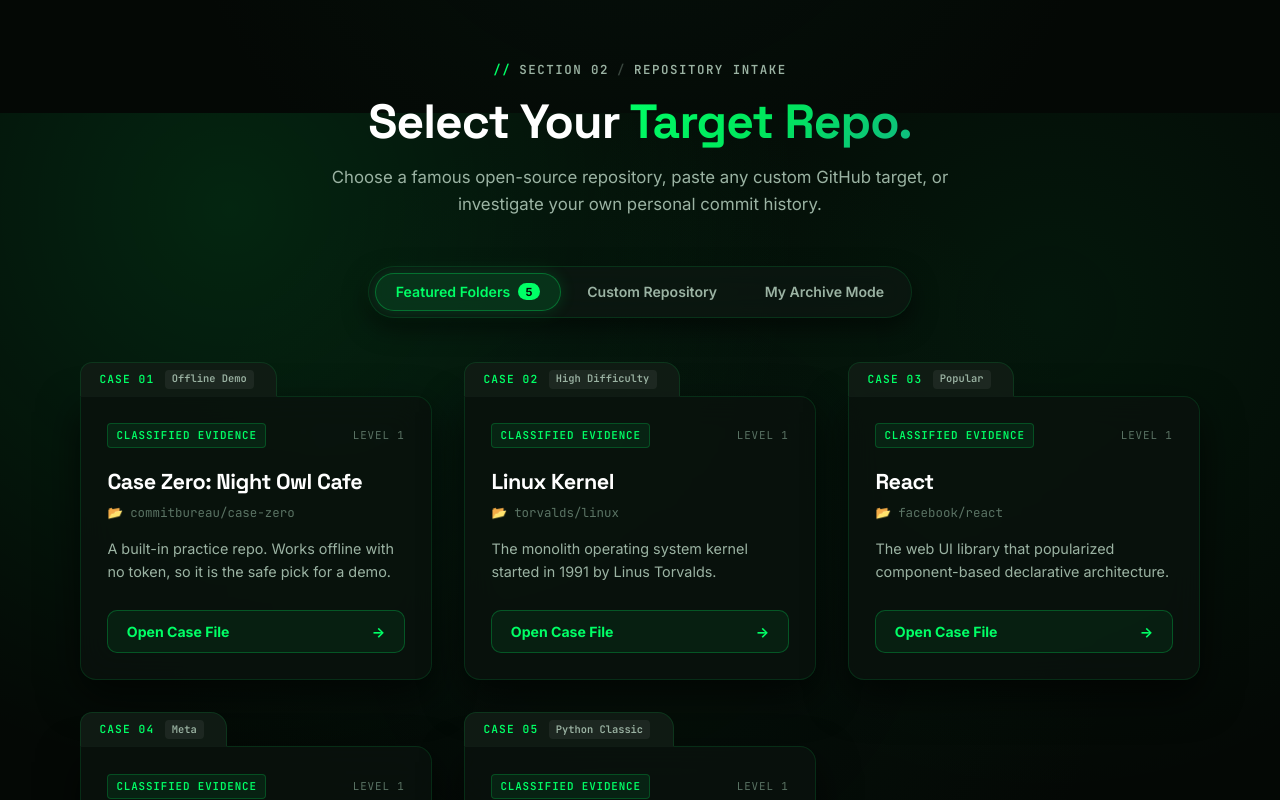
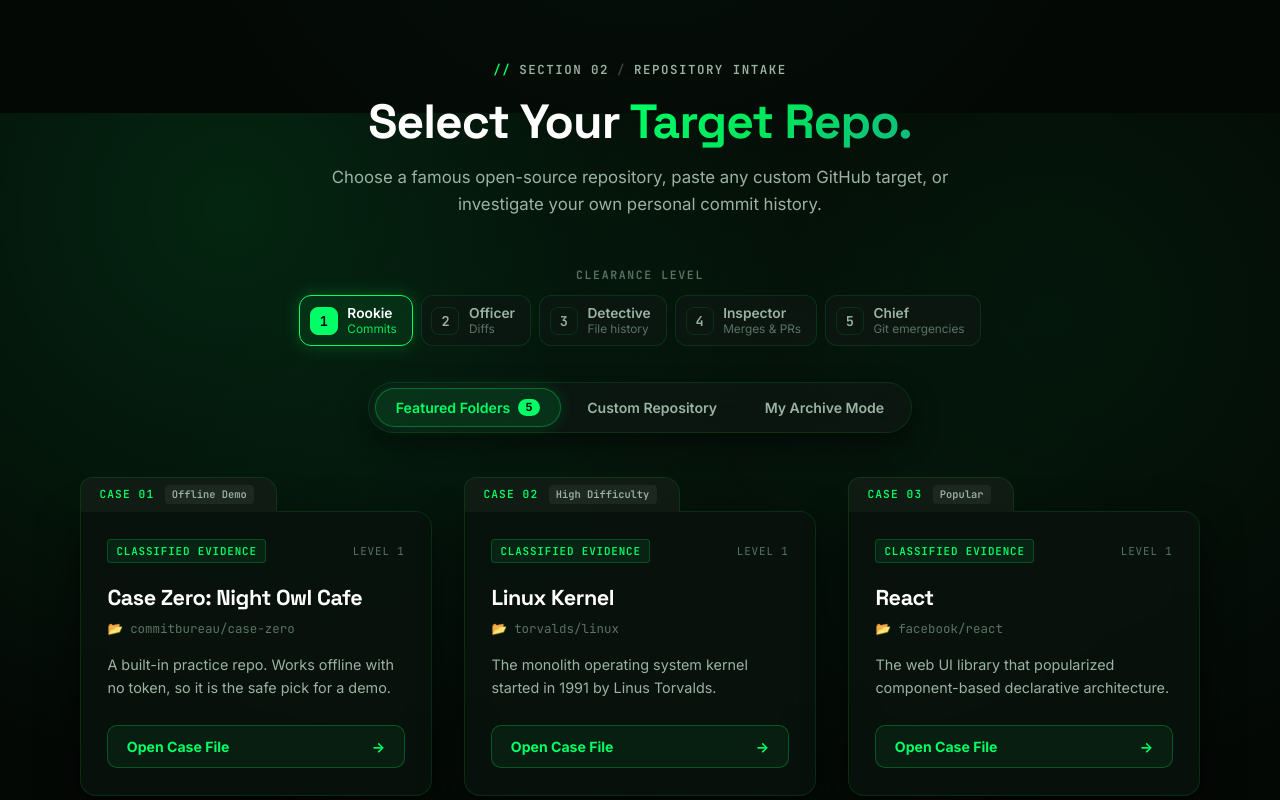
Before and after one commit to ejinbt/CommitBureau, a React (Vite) app: page / in a window 1280 px wide. Shown: the part 687-1487 px from the top of the page. Built offline with nearby package versions, Linux system fonts and the light colour scheme.

Commit message:
Remember the chosen level across reloads

```diff
--- a/src/App.jsx
+++ b/src/App.jsx
@@ -3,7 +3,18 @@
 import InvestigationPage from './pages/InvestigationPage';
 import DebriefPage from './pages/DebriefPage';
 import DetectiveCursor from './components/DetectiveCursor';
-import { finalReport } from './api';
+import { finalReport, RANKS } from './api';
+
+// The chosen level survives a reload. Storage can be blocked (private mode), so fall back to level 1.
+const LEVEL_KEY = 'cb_level';
+function loadLevel() {
+  try {
+    const saved = Number(localStorage.getItem(LEVEL_KEY));
+    return saved >= 1 && saved <= 5 ? saved : 1;
+  } catch {
+    return 1;
+  }
+}
 
 /**
  * Root Application Component
@@ -13,11 +24,26 @@
 export default function App() {
   const [currentScreen, setCurrentScreen] = useState('main'); // 'main' | 'investigation' | 'debrief'
   const [targetRepo, setTargetRepo] = useState(null);
-  const [level, setLevel] = useState(1);
-  const [rank, setRank] = useState('Rookie');
+  const [level, setLevel] = useState(loadLevel);
+  const [rank, setRank] = useState(() => RANKS[loadLevel() - 1]);
   const [lastDebrief, setLastDebrief] = useState(null);
   const [lastLevelPlayed, setLastLevelPlayed] = useState(1);
   const [intakeTab, setIntakeTab] = useState('featured');
+
+  // Remember the level for the next visit.
+  useEffect(() => {
+    try {
+      localStorage.setItem(LEVEL_KEY, String(level));
+    } catch {
+      // Storage blocked: the level just won't survive a reload.
+    }
+  }, [level]);
+
+  // The level picker on the home screen: jump straight to any level.
+  const handleSelectLevel = (nextLevel) => {
+    setLevel(nextLevel);
+    setRank(RANKS[nextLevel - 1]);
+  };
 
   // Handle browser back and forward button events
   useEffect(() => {
@@ -104,6 +130,7 @@
           intakeTab={intakeTab}
           onStartCase={handleStartCase}
           onNavigate={handleNavigate}
+          onSelectLevel={handleSelectLevel}
         />
       )}
 
```
